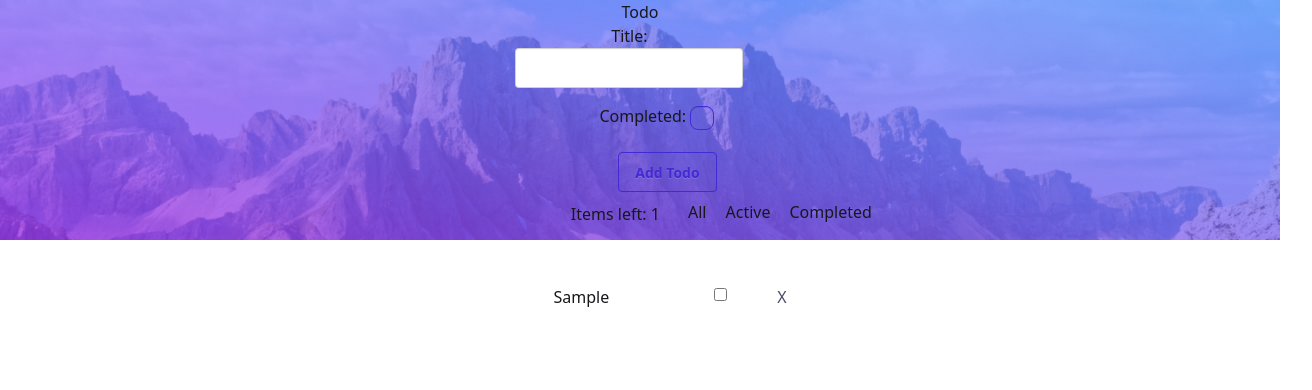
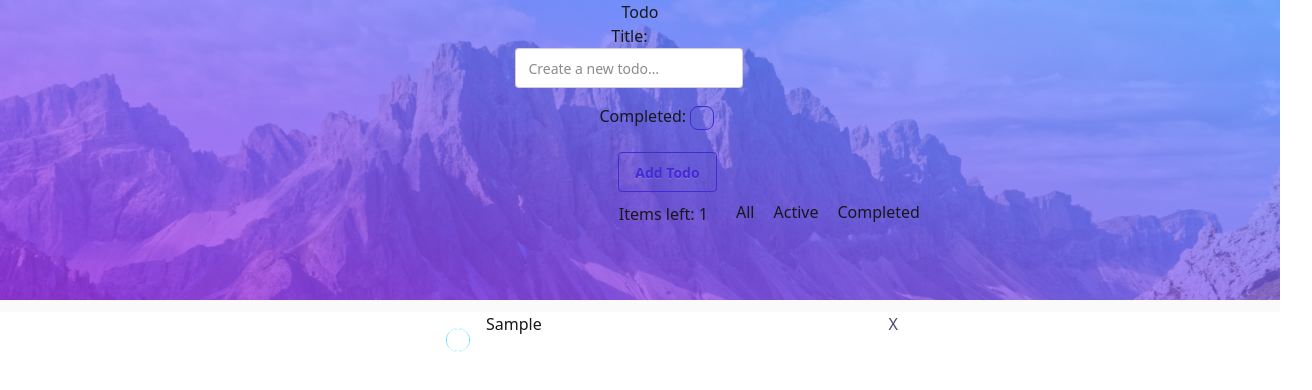
Before and after one commit to mahmudovb10/Todo, a React (Vite) app: page / in a window 1280 px wide. Both pictures are taken after typing "Sample" into the empty fields and a click on the button "Add Todo". Shown: the top 390 px of the page, 1312 px wide, since content can reach past the window. Built offline with nearby package versions, Linux system fonts and the light colour scheme.

Commit message:
updated main elements

```diff
--- a/index.html
+++ b/index.html
@@ -4,6 +4,13 @@
     <meta charset="UTF-8" />
     <meta name="viewport" content="width=device-width, initial-scale=1.0" />
     <title>Vite + React</title>
+    <link
+      rel="stylesheet"
+      href="https://cdnjs.cloudflare.com/ajax/libs/font-awesome/7.0.0/css/all.min.css"
+      integrity="sha512-DxV+EoADOkOygM4IR9yXP8Sb2qwgidEmeqAEmDKIOfPRQZOWbXCzLC6vjbZyy0vPisbH2SyW27+ddLVCN+OMzQ=="
+      crossorigin="anonymous"
+      referrerpolicy="no-referrer"
+    />
   </head>
   <body>
     <div id="root"></div>
--- a/src/App.jsx
+++ b/src/App.jsx
@@ -23,8 +23,12 @@ function App() {
   const handleSubmit = (e) => {
     e.preventDefault();
     const formData = new FormData(e.target);
-    const title = formData.get("title");
+    const title = formData.get("title")?.trim();
     const completed = formData.get("completed") !== null;
+
+    if (!title) {
+      return;
+    }
 
     if (id) {
       dispatch(
@@ -46,6 +50,9 @@ function App() {
         })
       );
     }
+    setId("");
+    setTitle("");
+    setCompleted(false);
 
     e.target.reset();
   };
@@ -58,10 +65,12 @@ function App() {
           <div className="flex flex-col items-center justify-center relative left-[6rem] mainImgLoc">
             <label>Title: </label>
             <input
-              defaultValue={_title}
+              value={_title}
+              onChange={(e) => setTitle(e.target.value)}
               name="title"
               type="text"
               className="input"
+              placeholder="Create a new todo…"
             />
           </div>
           <div className="relative top-[5rem] right-[3rem]">
@@ -96,28 +105,40 @@ function App() {
         </button>
         <div className="todoCount">Items left: {todos.length}</div>
       </div>
-      <ul className="flex flex-col items-center gap-5 relative top-[10rem] rigth-[2rem] pb-20">
+      <ul className="todoList">
         {todos &&
-          todos.map((todo) => {
-            return (
-              <li key={todo.id}>
-                <input type="checkbox" name="" className="todoCheck" />
+          todos.map((todo) => (
+            <li key={todo.id} className="todoRow">
+              <input
+                type="checkbox"
+                className="todoCheck"
+                checked={todo.completed}
+                onChange={() =>
+                  dispatch(
+                    editTodo({
+                      ...todo,
+                      completed: !todo.completed,
+                    })
+                  )
+                }
+              />
+
               <h4
                 className="todoItem"
                 onDoubleClick={() => handleEdit(todo)}
-                  style={{ opacity: todo.completed && "0.3" }}
+                style={{ opacity: todo.completed ? "0.3" : "1" }}
               >
                 {todo.title}
+              </h4>
+
               <button
                 className="deleteBtn"
                 onClick={() => dispatch(removeTodo(todo.id))}
               >
                 X
               </button>
-                </h4>
             </li>
-            );
-          })}
+          ))}
       </ul>
     </div>
   );
--- a/src/index.css
+++ b/src/index.css
@@ -1,13 +1,17 @@
 @import "tailwindcss";
 @plugin "daisyui";
+
+body {
+  overflow-x: hidden;
+}
 
 .filterBtns {
   display: flex;
   margin-left: 44rem;
   position: relative;
   top: 7rem;
-  right: 1rem;
   gap: 19px;
+  left: 2rem;
 }
 
 .filterAll {
@@ -39,6 +43,29 @@
   margin-left: 10rem;
   position: relative;
   top: 1rem;
+  appearance: none;
+}
+
+.todoCheck::before {
+  font-family: "Font Awesome\ 5 Free";
+  font-weight: 700;
+  content: "";
+  width: 24px;
+  height: 24px;
+  border-radius: 50%;
+  border: 1px solid #55ddff;
+  cursor: pointer;
+  display: flex;
+  justify-content: center;
+  align-items: center;
+  color: #fff;
+  font-size: 10px;
+  border: 1px solid;
+}
+
+.todoCheck:checked::before {
+  content: "\f00c";
+  background: linear-gradient(135deg, #55ddff 0%, #c058f3 100%);
 }
 
 .todoCount {
@@ -53,6 +80,62 @@
   background-image: url("../public/images/main image.png");
   background-position: top center;
   background-repeat: no-repeat;
-  background-size: cover;
+  background-size: 100% 300px;
   background-color: #fafafa;
 }
+
+.todoList {
+  display: flex;
+  flex-direction: column;
+  align-items: center;
+  gap: 0.75rem;
+  margin-top: 10rem;
+  position: relative;
+  right: 7rem;
+  top: 2rem;
+}
+
+.todoRow {
+  display: flex;
+  align-items: center;
+  justify-content: flex-start;
+  width: 500px;
+  padding: 0.5rem;
+}
+
+.todoItem {
+  flex: 1;
+  word-break: break-word;
+  cursor: pointer;
+}
+
+.todoCheck {
+  appearance: none;
+  width: 24px;
+  height: 24px;
+  border-radius: 50%;
+  border: 1px solid #55ddff;
+  cursor: pointer;
+  display: flex;
+  justify-content: center;
+  align-items: center;
+  margin-right: 1rem;
+}
+
+.todoCheck:checked {
+  background: linear-gradient(135deg, #55ddff 0%, #c058f3 100%);
+}
+
+.todoCheck:checked::before {
+  content: "✔";
+  font-size: 14px;
+  font-weight: bold;
+  color: #fff;
+}
+
+/* Delete tugma – o‘ngda */
+.deleteBtn {
+  cursor: pointer;
+  color: #494c6b;
+  margin-left: 1rem;
+}
```
Lines whose indentation alone changed are shown as unchanged.
